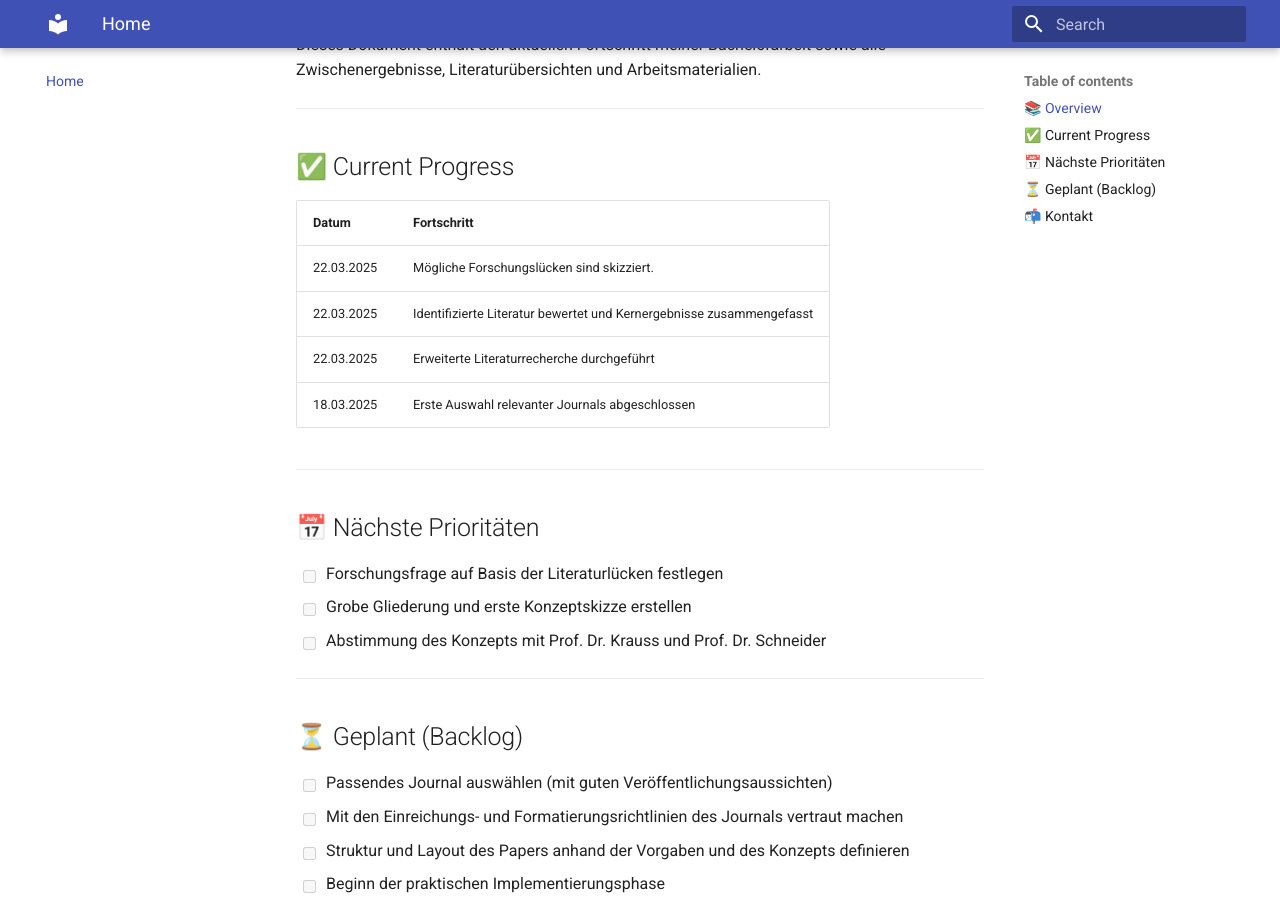
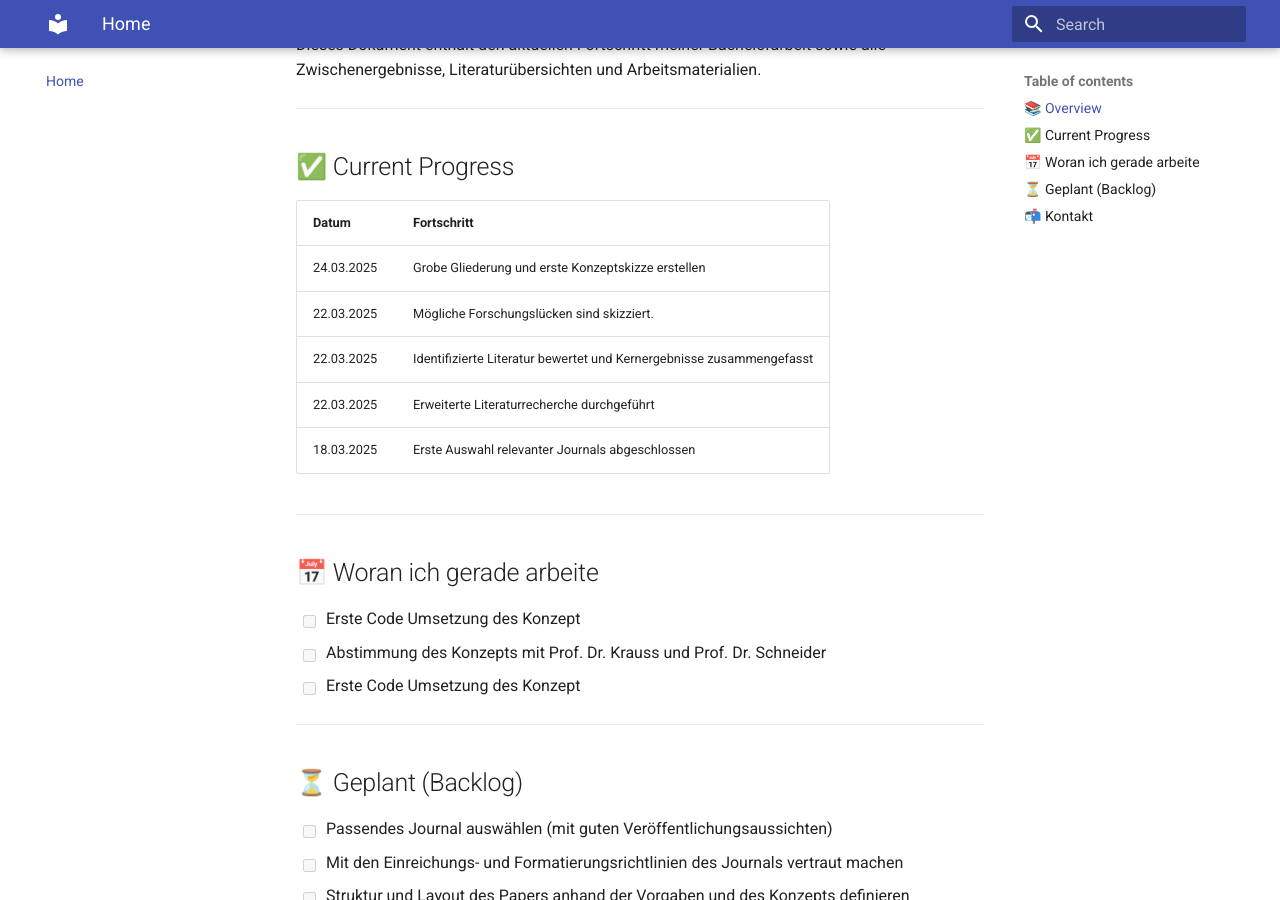
Before and after one commit to JohannesLks/Thesis, an MkDocs documentation site: the page built from docs/index.md, in a window 1280 px wide and 900 px high, scrolled down 441 px. Built offline with MkDocs 1.6.1 and Material for MkDocs 9.7.7, drawn with Linux system fonts in a browser that asks for light colours.

Commit message:
Update index.md

```diff
--- a/docs/index.md
+++ b/docs/index.md
@@ -17,6 +17,7 @@ Dieses Dokument enthält den aktuellen Fortschritt meiner Bachelorarbeit sowie a
 
 | Datum       | Fortschritt                                                        |
 |-------------|--------------------------------------------------------------------|
+| 24.03.2025 | Grobe Gliederung und erste Konzeptskizze erstellen|
 | 22.03.2025 | Mögliche Forschungslücken sind skizziert.|
 | 22.03.2025 | Identifizierte Literatur bewertet und Kernergebnisse zusammengefasst|
 | 22.03.2025 | Erweiterte Literaturrecherche durchgeführt |
@@ -24,11 +25,11 @@ Dieses Dokument enthält den aktuellen Fortschritt meiner Bachelorarbeit sowie a
 
 ---
 
-## 📅 Nächste Prioritäten
+## 📅 Woran ich gerade arbeite
 
-- [ ] Forschungsfrage auf Basis der Literaturlücken festlegen
-- [ ] Grobe Gliederung und erste Konzeptskizze erstellen
+- [ ] Erste Code Umsetzung des Konzept
 - [ ] Abstimmung des Konzepts mit Prof. Dr. Krauss und Prof. Dr. Schneider
+- [ ] Erste Code Umsetzung des Konzept
 
 ---
 
```
